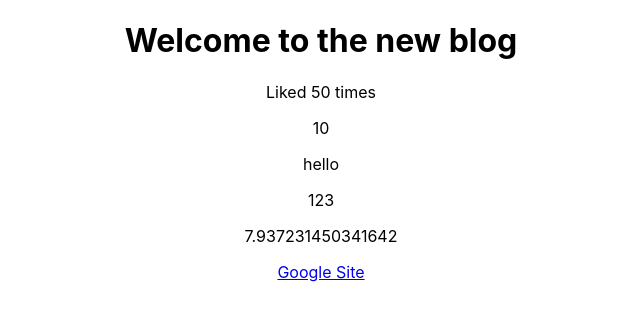
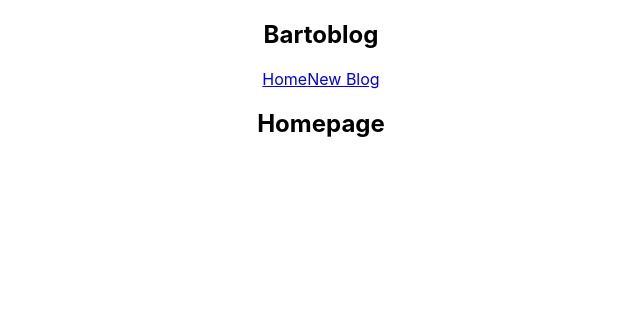
Before and after one commit to mbarto202/react-netninja, a React (Create React App) app: page / in a window 1280 px wide. Shown: the top 320 px of the page, without its empty margins (319-959 px from the left). Built offline with nearby package versions, Linux system fonts and the light colour scheme.

Commit message:
multiple components

```diff
--- a/src/App.js
+++ b/src/App.js
@@ -1,24 +1,14 @@
 import './App.css';
+import Navbar from './Navbar';
+import Home from './Home';
 
 function App() {
-  const title = 'Welcome to the new blog';
-  const likes = 50;
-  // const person = {name: 'michael', age: 25};
-  const link = "http://www.google.com";
 
   return (
     <div className="App">
+      <Navbar />
       <div className="content">
-        <h1>{title}</h1>
-        <p>Liked {likes} times</p>
-
-        {/*<p>{person}</p>*/}
-
-        <p>{10}</p>
-        <p>{'hello'}</p>
-        <p>{[1, 2, 3]}</p>
-        <p>{Math.random()*10}</p>
-        <a href={link}>Google Site</a>
+        <Home />
       </div>
     </div>
   );
--- /dev/null
+++ b/src/Home.js
@@ -0,0 +1,9 @@
+const Home = () => {
+    return (
+        <div className="home">
+            <h2>Homepage</h2>
+        </div>
+     );
+}
+
+export default Home;
--- /dev/null
+++ b/src/Navbar.js
@@ -0,0 +1,13 @@
+const Navbar = () => {
+    return (
+        <nav className="navbar">
+            <h1>Bartoblog</h1>
+            <div className="links">
+                <a href="/">Home</a>
+                <a href="/create">New Blog</a>
+            </div>
+        </nav>
+    );
+}
+
+export default Navbar;
```
